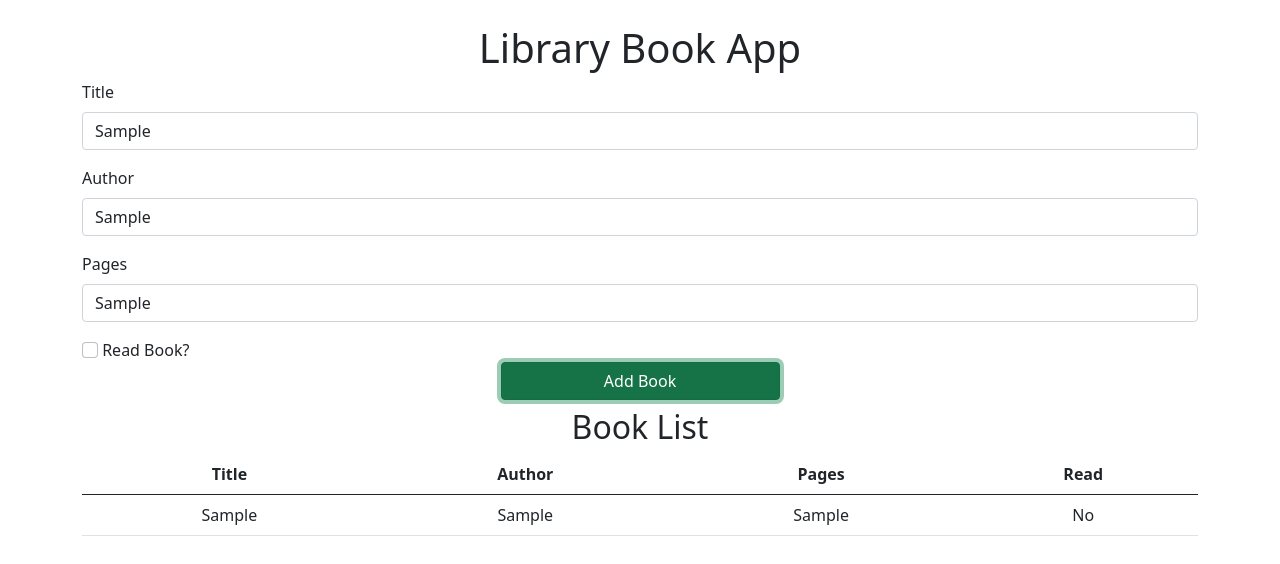
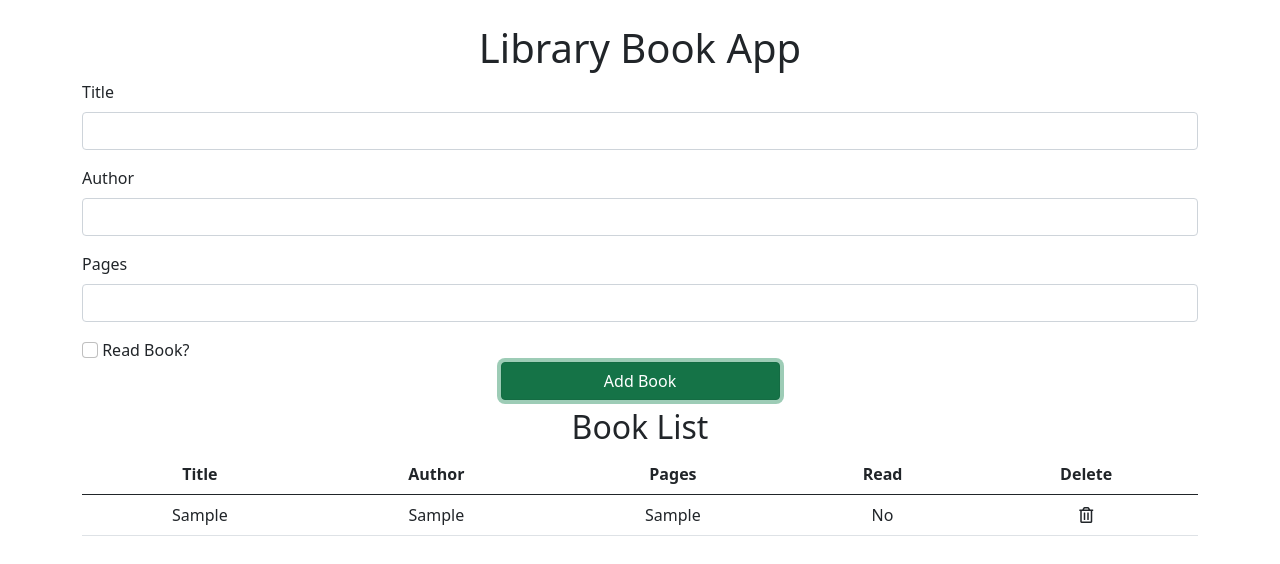
Before and after one commit to dpjenk/LibraryBookApp, a plain HTML site: page index.html in a window 1280 px wide. Both pictures are taken after typing "Sample", "Sample", "Sample" into the empty fields and a click on the button "Add Book". Drawn offline with nearby package versions, Linux system fonts and the light colour scheme.

Commit message:
second commit

```diff
--- a/app.js
+++ b/app.js
@@ -6,11 +6,12 @@ const pages = document.querySelector("#pages");
 const checkbox = document.querySelector("#checkbox");
 const submit = document.querySelector(".btn");
 const list = document.querySelector("#book-list");
+const trash = document.querySelector(".trash");
 
 // ADD EVENT LISTENER
 
 submit.addEventListener('click', function(e) {
-    e.preventDefault();
+    e.preventDefault();  // Prevents actual submit
 
     if(title.value === '' || author.value === '' || pages.value === '') {
         alert("Please complete all fields");
@@ -30,7 +31,6 @@ submit.addEventListener('click', function(e) {
         newRow.appendChild(newPagesColumn);
         newPagesColumn.innerText = pages.value;
 
-
         const newReadColumn = document.createElement('td');
         newRow.appendChild(newReadColumn);
         if (checkbox.checked === true) {
@@ -39,9 +39,28 @@ submit.addEventListener('click', function(e) {
             newReadColumn.innerText = "No"
         }
 
+        const newTrashColumn = document.createElement('td');
+        newRow.appendChild(newTrashColumn);
+        newTrashColumn.insertAdjacentHTML('beforeend', '<i class="far fa-trash-alt trash"></i>');
     }
 
+    // CLEAR ALL INPUT FIELDS AFTER SUBMISSION
+ title.value = '';
+ author.value = '';
+ pages.value = '';
+ checkbox.checked = false;
 
 
+});
 
-})
+// DELETE BOOK INFO FROM BOOK LIST
+
+document.querySelector('#book-list').addEventListener('click', function(e) {
+    deleteBook(e.target)
+});
+
+function deleteBook(e) {
+    if(e.classList.contains('trash')) {
+        e.parentElement.parentElement.remove();
+    }
+}
--- a/index.html
+++ b/index.html
@@ -6,6 +6,8 @@
     <meta name="viewport" content="width=device-width, initial-scale=1.0">
     <title>Library Book App</title>
     <link href="https://cdn.jsdelivr.net/npm/bootstrap@5.0.2/dist/css/bootstrap.min.css" rel="stylesheet" integrity="sha384-EVSTQN3/azprG1Anm3QDgpJLIm9Nao0Yz1ztcQTwFspd3yD65VohhpuuCOmLASjC" crossorigin="anonymous">
+    <link rel="stylesheet" href="https://use.fontawesome.com/releases/v5.15.4/css/all.css" integrity="sha384-DyZ88mC6Up2uqS4h/KRgHuoeGwBcD4Ng9SiP4dIRy0EXTlnuz47vAwmeGwVChigm" crossorigin="anonymous">
+
 </head>
 <script defer src="app.js"></script>
 <body>
@@ -50,6 +52,8 @@
                 <th scope="col">Author</th>
                 <th scope="col">Pages</th>
                 <th scope="col">Read</th>
+                <th scope="col">Delete</th>
+
               </tr>
             </thead>
             <tbody id="book-list">
```
